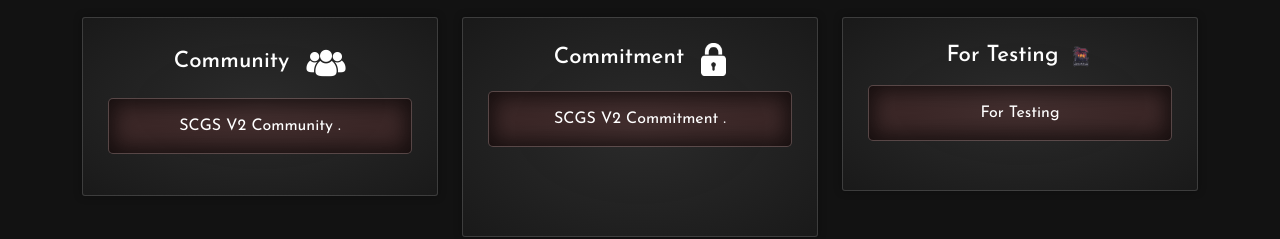
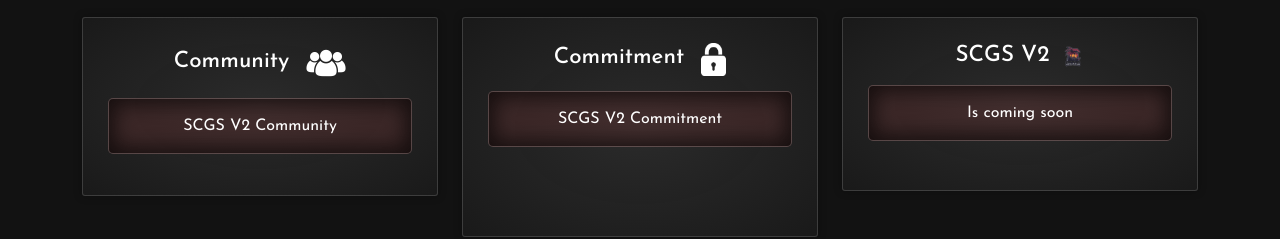
Before and after one commit to bigvvs/scgs-website, a plain HTML site: page index.html in a window 1280 px wide. Shown: the part 200-439 px from the top of the page. Drawn offline with nearby package versions, Linux system fonts and the light colour scheme.

Commit message:
Fix index.html

```diff
--- a/index.html
+++ b/index.html
@@ -48,21 +48,21 @@
                 <div class="col-md-4">
                     <div class="info-box">
                         <h2>Community <img src="imgs/community.png" width="40px" style="margin-left: 10px;"></h2>
-                        <p>SCGS V2 Community .</p>
+                        <p>SCGS V2 Community </p>
                         <!-- <div id="space"></div> -->
                     </div>
                 </div>
                 <div class="col-md-4">
                     <div class="info-box">
                         <h2>Commitment <img src="imgs/commitment.png" width="25px" style="margin-left: 10px;"></h2>
-                        <p>SCGS V2 Commitment .</p>
+                        <p>SCGS V2 Commitment </p>
                         <div id="space2"></div>
                     </div>
                 </div>
                 <div class="col-md-4">
                     <div class="info-box">
-                        <h2>For Testing<img src="imgs/logo.png" width="25px" style="margin-left: 10px;"></h2>
-                        <p>For Testing</p>
+                        <h2>SCGS V2<img src="imgs/logo.png" width="25px" style="margin-left: 10px;"></h2>
+                        <p>Is coming soon </p>
                         <div id="space3"></div>
                     </div>
                 </div>
```
